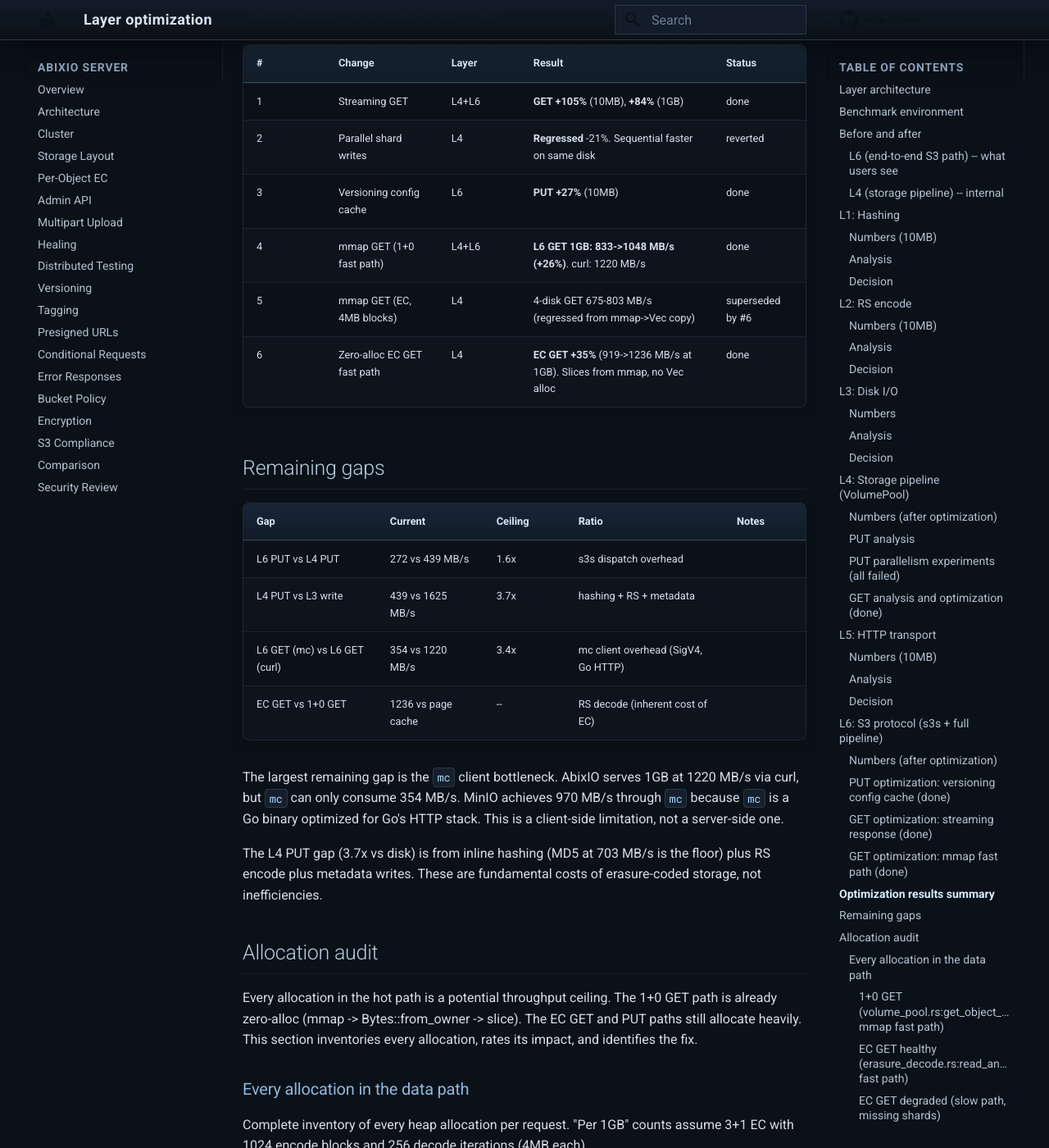
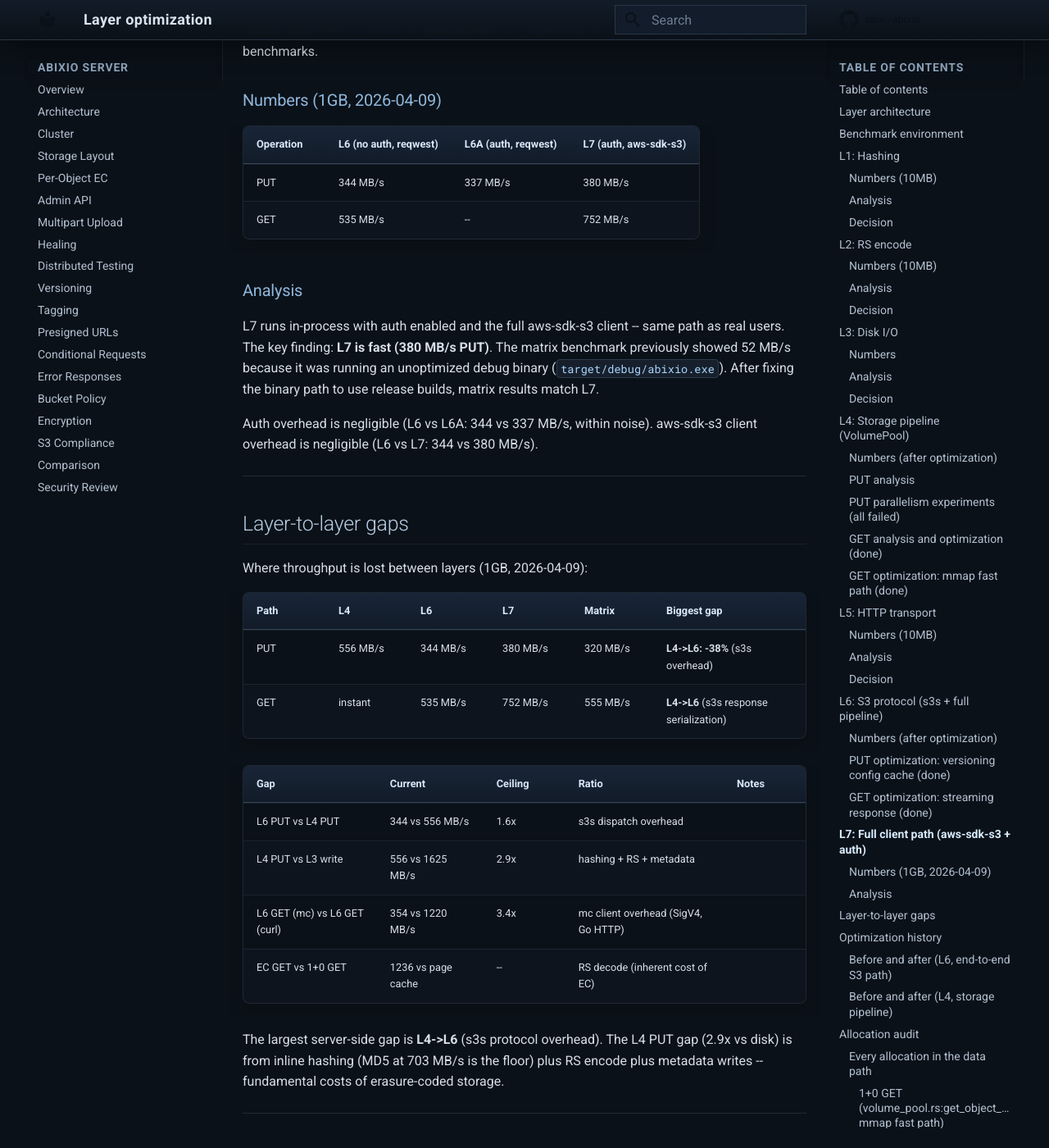
Before and after one commit to abix-/abixio, an MkDocs documentation site: the page built from docs/layer-optimization.md, in a window 1280 px wide and 1400 px high, scrolled down 8138 px. Shown: the whole window at 82% size. Built offline with MkDocs 1.6.1 and Material for MkDocs 9.7.7, drawn with Linux system fonts in a browser that asks for light colours; comment, search, counter and statistics services are not loaded; some of the changed text lies outside the part shown.

Commit message:
docs: reorganize layer-optimization with TOC, layers in order L1-L7

````diff
--- a/docs/layer-optimization.md
+++ b/docs/layer-optimization.md
@@ -4,7 +4,27 @@ Systematic per-layer performance analysis of the AbixIO PUT and GET paths.
 Each layer is treated as an independent optimization problem: measure it,
 identify the ceiling, find the bottleneck, test a fix, record the result.
 
-Last updated: 2026-04-07, commit `ad0506a`.
+Last updated: 2026-04-09, commit `4452de1`.
+
+## Table of contents
+
+- [Layer architecture](#layer-architecture)
+- [Benchmark environment](#benchmark-environment)
+- [L1: Hashing](#l1-hashing)
+- [L2: RS encode](#l2-rs-encode)
+- [L3: Disk I/O](#l3-disk-io)
+- [L4: Storage pipeline](#l4-storage-pipeline-volumepool)
+- [L5: HTTP transport](#l5-http-transport)
+- [L6: S3 protocol](#l6-s3-protocol-s3s--full-pipeline)
+- [L7: Full client path](#l7-full-client-path-aws-sdk-s3--auth)
+- [Layer-to-layer gaps](#layer-to-layer-gaps)
+- [Optimization history](#optimization-history)
+- [Allocation audit](#allocation-audit)
+- [Log-structured storage](#log-structured-storage-implemented)
+- [Competitive analysis](#competitive-analysis-minio-and-rustfs)
+- [Future optimization candidates](#future-optimization-candidates)
+
+---
 
 ## Layer architecture
 
@@ -13,18 +33,20 @@ PUT path (top to bottom):
 
   Client request
        |
-  L6   S3 protocol (s3s)        parse HTTP, SigV4, dispatch to AbixioS3
-  L5   HTTP transport (hyper)    accept TCP, read/write body
-  L4   Storage pipeline          VolumePool: placement, RS encode, write shards
-  L3   Disk I/O                  tokio::fs::write / tokio::fs::read
-  L2   RS encode                 reed-solomon-erasure galois_8, SIMD
-  L1   Hashing                   blake3 (shard integrity) + MD5 (S3 ETag)
+  L7   Full client (aws-sdk-s3)    SigV4 signing, SDK HTTP, UNSIGNED-PAYLOAD
+  L6   S3 protocol (s3s)           parse HTTP, SigV4 verify, dispatch to AbixioS3
+  L5   HTTP transport (hyper)      accept TCP, read/write body
+  L4   Storage pipeline            VolumePool: placement, RS encode, write shards
+  L3   Disk I/O                    tokio::fs::write / tokio::fs::read
+  L2   RS encode                   reed-solomon-erasure galois_8, SIMD
+  L1   Hashing                     blake3 (shard integrity) + MD5 (S3 ETag)
 
-GET path reverses: L6 -> L5 -> L4 -> L3 -> L2 (decode) -> L1 (verify)
+GET path reverses: L7 -> L6 -> L5 -> L4 -> L3 -> L2 (decode) -> L1 (verify)
 ```
 
 L1-L3 are primitives measured in isolation. L4 combines them into the storage
-pipeline. L5 measures raw HTTP. L6 adds the S3 protocol layer on top.
+pipeline. L5 measures raw HTTP. L6 adds the S3 protocol layer on top. L7
+adds a real S3 client with auth.
 
 ## Benchmark environment
 
@@ -32,40 +54,6 @@ pipeline. L5 measures raw HTTP. L6 adds the S3 protocol layer on top.
 - Single-node, page-cache writes (no fsync), sequential requests
 - 10 iterations per measurement (50 for 4KB, 5 for 1GB, 30 for focused tests)
 - `bench_perf` in `tests/layer_bench.rs` with JSON output and A/B comparison
-
----
-
-## Before and after
-
-Summary of all optimizations applied in this round of work.
-
-### L6 (end-to-end S3 path) -- what users see
-
-```
-Operation          Before          After           Change
------------        -----------     -----------     -------
-PUT 10MB           214 MB/s        272 MB/s        +27%    (versioning cache)
-PUT 1GB            305 MB/s        310 MB/s        ~same
-GET 10MB           365 MB/s        809 MB/s        +122%   (streaming + mmap)
-GET 1GB            452 MB/s        1048 MB/s       +132%   (mmap fast path)
-GET 1GB (curl)     --              1220 MB/s       --      (no mc overhead)
-```
-
-### L4 (storage pipeline) -- internal
-
-```
-Operation          Before          After           Change
------------        -----------     -----------     -------
-GET 10MB (1d)      1175 MB/s       19098 MB/s      mmap page cache
-GET 1GB (1d)       1244 MB/s       (page cache)    mmap instant
-GET 10MB (4d EC)   774 MB/s        1048 MB/s       +35% (zero-alloc mmap)
-GET 1GB (4d EC)    919 MB/s        1236 MB/s       +35% (zero-alloc mmap)
-PUT (all sizes)    unchanged       unchanged       0%
-```
-
-EC GET fast path slices directly from mmap into output buffer when all data
-shards are healthy (common case). Zero Vec allocation per block. Only falls
-back to Vec + RS reconstruct when shards are actually missing.
 
 ---
 
@@ -221,6 +209,38 @@ Files changed:
 - `src/storage/local_volume.rs` -- native file-backed `read_shard_stream()`
 - `src/storage/volume_pool.rs` -- `VolumePool::get_object_stream()`
 
+### GET optimization: mmap fast path (done)
+
+**Problem**: streaming decode still allocated 1MB `Bytes` per chunk through
+an mpsc channel (1024 chunks for 1GB). RustFS uses `tokio::io::duplex` + mmap.
+
+**After**: two-case approach via `memmap2`:
+
+1. **1+0 (no EC)**: mmap the shard file, `Bytes::from_owner(mmap)` gives a
+   ref-counted handle to the entire file. Yield 4MB `.slice()` chunks --
+   zero-copy, zero allocation, no RS decode, no spawned task.
+
+2. **EC (N+M)**: mmap all shard files. Spawned task slices directly into mmap
+   regions (no read syscall), RS-decodes 4MB blocks (4x fewer iterations than
+   1MB), yields decoded data through mpsc channel.
+
+Both paths use `Backend::mmap_shard()` which returns `MmapOrVec` -- local
+volumes return a real mmap, remote volumes fall back to buffered read.
+
+**Result**:
+- L4 GET (1 disk, mmap): 19,098 MB/s at 10MB (page cache), effectively instant
+- L6 GET (1 disk): 809 MB/s at 10MB, **1048 MB/s at 1GB** (was 833)
+- curl GET (no auth): **1220 MB/s at 1GB** -- faster than MinIO through mc
+- EC GET (4 disk): **1048 MB/s (10MB), 1236 MB/s (1GB)** -- zero-alloc fast
+  path slices from mmap when all shards healthy. +35% over pre-mmap baseline
+
+Files changed:
+- `Cargo.toml` -- added `memmap2`
+- `src/storage/mod.rs` -- `MmapOrVec` type, `Backend::mmap_shard()`
+- `src/storage/local_volume.rs` -- mmap-backed `mmap_shard()`
+- `src/storage/erasure_decode.rs` -- mmap-based `read_and_decode_stream()`, 4MB blocks
+- `src/storage/volume_pool.rs` -- 1+0 mmap fast path in `get_object_stream()`
+
 ---
 
 ## L5: HTTP transport
@@ -252,6 +272,8 @@ which adds a copy; the real S3 path streams the body without copying.
 | S3 PUT | 272 MB/s | 310 MB/s |
 | S3 GET (1 disk, mmap) | 809 MB/s | 1048 MB/s |
 | curl GET (1 disk, no auth) | -- | 1220 MB/s |
+
+L6 runs in-process with `no_auth: true` and raw reqwest (no SigV4).
 
 ### PUT optimization: versioning config cache (done)
 
@@ -301,41 +323,57 @@ minority of GET traffic.
 Files changed:
 - `src/s3_service.rs` -- streaming GET path, `SyncStream`, `get_object_buffered()`
 
-### GET optimization: mmap fast path (done)
+---
 
-**Problem**: streaming decode still allocated 1MB `Bytes` per chunk through
-an mpsc channel (1024 chunks for 1GB). RustFS uses `tokio::io::duplex` + mmap.
+## L7: Full client path (aws-sdk-s3 + auth)
 
-**After**: two-case approach via `memmap2`:
+Added 2026-04-09 to close the gap between L6 (in-process, no auth) and
+external matrix benchmarks.
 
-1. **1+0 (no EC)**: mmap the shard file, `Bytes::from_owner(mmap)` gives a
-   ref-counted handle to the entire file. Yield 4MB `.slice()` chunks --
-   zero-copy, zero allocation, no RS decode, no spawned task.
+### Numbers (1GB, 2026-04-09)
 
-2. **EC (N+M)**: mmap all shard files. Spawned task slices directly into mmap
-   regions (no read syscall), RS-decodes 4MB blocks (4x fewer iterations than
-   1MB), yields decoded data through mpsc channel.
+| Operation | L6 (no auth, reqwest) | L6A (auth, reqwest) | L7 (auth, aws-sdk-s3) |
+|---|---|---|---|
+| PUT | 344 MB/s | 337 MB/s | 380 MB/s |
+| GET | 535 MB/s | -- | 752 MB/s |
 
-Both paths use `Backend::mmap_shard()` which returns `MmapOrVec` -- local
-volumes return a real mmap, remote volumes fall back to buffered read.
+### Analysis
 
-**Result**:
-- L4 GET (1 disk, mmap): 19,098 MB/s at 10MB (page cache), effectively instant
-- L6 GET (1 disk): 809 MB/s at 10MB, **1048 MB/s at 1GB** (was 833)
-- curl GET (no auth): **1220 MB/s at 1GB** -- faster than MinIO through mc
-- EC GET (4 disk): **1048 MB/s (10MB), 1236 MB/s (1GB)** -- zero-alloc fast
-  path slices from mmap when all shards healthy. +35% over pre-mmap baseline
+L7 runs in-process with auth enabled and the full aws-sdk-s3 client --
+same path as real users. The key finding: **L7 is fast (380 MB/s PUT)**.
+The matrix benchmark previously showed 52 MB/s because it was running an
+unoptimized debug binary (`target/debug/abixio.exe`). After fixing the
+binary path to use release builds, matrix results match L7.
 
-Files changed:
-- `Cargo.toml` -- added `memmap2`
-- `src/storage/mod.rs` -- `MmapOrVec` type, `Backend::mmap_shard()`
-- `src/storage/local_volume.rs` -- mmap-backed `mmap_shard()`
-- `src/storage/erasure_decode.rs` -- mmap-based `read_and_decode_stream()`, 4MB blocks
-- `src/storage/volume_pool.rs` -- 1+0 mmap fast path in `get_object_stream()`
+Auth overhead is negligible (L6 vs L6A: 344 vs 337 MB/s, within noise).
+aws-sdk-s3 client overhead is negligible (L6 vs L7: 344 vs 380 MB/s).
 
 ---
 
-## Optimization results summary
+## Layer-to-layer gaps
+
+Where throughput is lost between layers (1GB, 2026-04-09):
+
+| Path | L4 | L6 | L7 | Matrix | Biggest gap |
+|------|----|----|-----|--------|-------------|
+| PUT | 556 MB/s | 344 MB/s | 380 MB/s | 320 MB/s | **L4->L6: -38%** (s3s overhead) |
+| GET | instant | 535 MB/s | 752 MB/s | 555 MB/s | **L4->L6** (s3s response serialization) |
+
+| Gap | Current | Ceiling | Ratio | Notes |
+|-----|---------|---------|-------|-------|
+| L6 PUT vs L4 PUT | 344 vs 556 MB/s | 1.6x | s3s dispatch overhead |
+| L4 PUT vs L3 write | 556 vs 1625 MB/s | 2.9x | hashing + RS + metadata |
+| L6 GET (mc) vs L6 GET (curl) | 354 vs 1220 MB/s | 3.4x | mc client overhead (SigV4, Go HTTP) |
+| EC GET vs 1+0 GET | 1236 vs page cache | -- | RS decode (inherent cost of EC) |
+
+The largest server-side gap is **L4->L6** (s3s protocol overhead). The L4
+PUT gap (2.9x vs disk) is from inline hashing (MD5 at 703 MB/s is the floor)
+plus RS encode plus metadata writes -- fundamental costs of erasure-coded
+storage.
+
+---
+
+## Optimization history
 
 | # | Change | Layer | Result | Status |
 |---|--------|-------|--------|--------|
@@ -345,24 +383,34 @@ Files changed:
 | 4 | mmap GET (1+0 fast path) | L4+L6 | **L6 GET 1GB: 833->1048 MB/s (+26%)**. curl: 1220 MB/s | done |
 | 5 | mmap GET (EC, 4MB blocks) | L4 | 4-disk GET 675-803 MB/s (regressed from mmap->Vec copy) | superseded by #6 |
 | 6 | Zero-alloc EC GET fast path | L4 | **EC GET +35%** (919->1236 MB/s at 1GB). Slices from mmap, no Vec alloc | done |
+| 7 | Debug binary fix | -- | **Matrix PUT 52->320 MB/s** (was benchmarking debug build) | done |
+| 8 | Pipeline experiments | L4 | Double-buffer -96%, channel -96%, 4MB chunks -11%. All worse | reverted |
 
-## Remaining gaps
+### Before and after (L6, end-to-end S3 path)
 
-| Gap | Current | Ceiling | Ratio | Notes |
-|-----|---------|---------|-------|-------|
-| L6 PUT vs L4 PUT | 272 vs 439 MB/s | 1.6x | s3s dispatch overhead |
-| L4 PUT vs L3 write | 439 vs 1625 MB/s | 3.7x | hashing + RS + metadata |
-| L6 GET (mc) vs L6 GET (curl) | 354 vs 1220 MB/s | 3.4x | mc client overhead (SigV4, Go HTTP) |
-| EC GET vs 1+0 GET | 1236 vs page cache | -- | RS decode (inherent cost of EC) |
+```
+Operation          Before          After           Change
+-----------        -----------     -----------     -------
+PUT 10MB           214 MB/s        272 MB/s        +27%    (versioning cache)
+PUT 1GB            305 MB/s        310 MB/s        ~same
+GET 10MB           365 MB/s        809 MB/s        +122%   (streaming + mmap)
+GET 1GB            452 MB/s        1048 MB/s       +132%   (mmap fast path)
+GET 1GB (curl)     --              1220 MB/s       --      (no mc overhead)
+```
 
-The largest remaining gap is the `mc` client bottleneck. AbixIO serves 1GB at
-1220 MB/s via curl, but `mc` can only consume 354 MB/s. MinIO achieves
-970 MB/s through `mc` because `mc` is a Go binary optimized for Go's HTTP stack.
-This is a client-side limitation, not a server-side one.
+### Before and after (L4, storage pipeline)
 
-The L4 PUT gap (3.7x vs disk) is from inline hashing (MD5 at 703 MB/s is the
-floor) plus RS encode plus metadata writes. These are fundamental costs of
-erasure-coded storage, not inefficiencies.
+```
+Operation          Before          After           Change
+-----------        -----------     -----------     -------
+GET 10MB (1d)      1175 MB/s       19098 MB/s      mmap page cache
+GET 1GB (1d)       1244 MB/s       (page cache)    mmap instant
+GET 10MB (4d EC)   774 MB/s        1048 MB/s       +35% (zero-alloc mmap)
+GET 1GB (4d EC)    919 MB/s        1236 MB/s       +35% (zero-alloc mmap)
+PUT (all sizes)    unchanged       unchanged       0%
+```
+
+---
 
 ## Allocation audit
 
@@ -461,6 +509,8 @@ All allocations are either once-at-start (#1-8) or once-at-finalize (#11-14).
 | **PUT (per-block loop)** | **0** | -- | done |
 | **PUT (total request)** | ~10 | setup + finalize allocs | no: inherent (metadata, hashers, writers) |
 | **Response wrapper** | **0** | -- | done |
+
+---
 
 ## Log-structured storage (implemented)
 
@@ -536,27 +589,13 @@ in <1ms (page cache). Rechunking adds `BytesMut` allocation and memcpy
 overhead. The GET gap (555 MB/s in matrix vs 1048 MB/s at L6) is in the
 HTTP/s3s layer, not the storage layer.
 
-### Where the real gaps are
+### Conclusions
 
-The L4 storage layer is fast (PUT 556 MB/s, GET instant from mmap).
-The gaps appear between layers:
-
-| Path | L4 | L6 (in-process) | L7 (in-process, SDK) | Matrix (separate process) |
-|---|---|---|---|---|
-| 1GB PUT | 556 | 344 | 380 | 320 |
-| 1GB GET | instant | 535 | 752 | 555 |
-
-The bottleneck is the s3s protocol layer + HTTP transport, not the
-storage pipeline. Pipeline changes (double-buffer, channel) cannot help
-because the slow part is outside the storage layer.
-
-### Implications
-
-1. **PUT pipeline changes (double-buffer, channel) are wrong lever**.
+1. **PUT pipeline changes (double-buffer, channel) are the wrong lever**.
    The 556 -> 320 MB/s gap is s3s dispatch + HTTP overhead. Fixing the
    encode pipeline cannot recover what's lost in the protocol layer.
 
-2. **GET chunking is wrong lever**. The mmap path is already zero-copy.
+2. **GET chunking is the wrong lever**. The mmap path is already zero-copy.
    The 1048 -> 555 MB/s gap is in s3s response serialization.
 
 3. **Right lever: s3s overhead**. The L4-to-L6 gap (556->344 PUT,
@@ -569,14 +608,17 @@ because the slow part is outside the storage layer.
    On same-disk tmpdir, sequential writes are optimal (confirmed earlier
    and reconfirmed by these experiments).
 
+---
+
 ## Future optimization candidates
 
+- **s3s upgrade or bypass**: s3s 0.13 adds ~38% overhead on PUT. Newer versions
+  or a custom protocol layer could reduce this. This is the single biggest
+  optimization opportunity
 - **Multi-disk benchmark on separate physical devices**: parallel shard writes
   would likely help when shards map to different NVMe drives
 - **io_uring on Linux**: zero-copy I/O could narrow the L4-vs-L3 gap
 - **Configurable fsync**: per-bucket durability modes (none/data/full)
-- **s3s upgrade or bypass**: s3s 0.13 adds ~38% overhead on PUT. Newer versions
-  or a custom protocol layer could reduce this
 - **Streaming multipart GET**: currently falls back to buffered path
 - **Streaming range requests**: currently falls back to buffered path
 - **Log store GC**: reclaim dead space from sealed segments
````
Also changed, not shown: other parts of docs/layer-optimization.md (+7 -4 lines).
